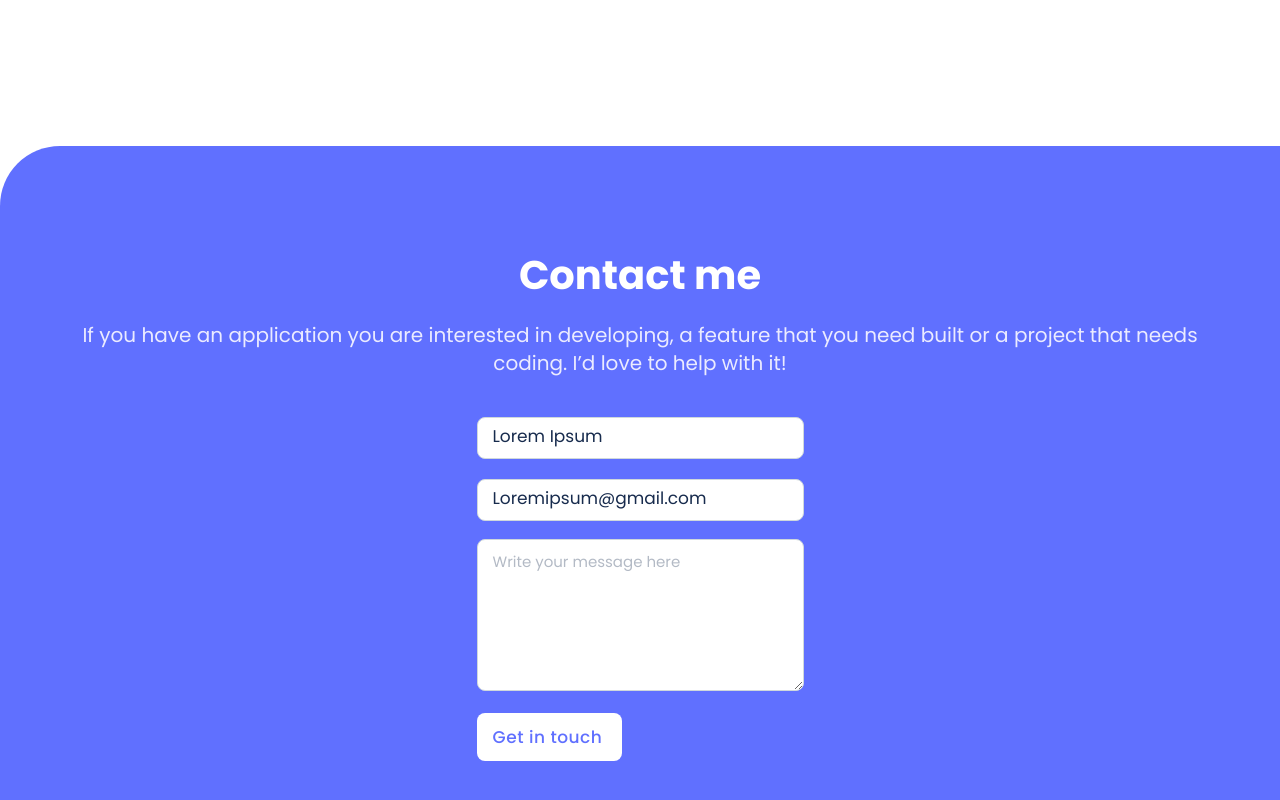
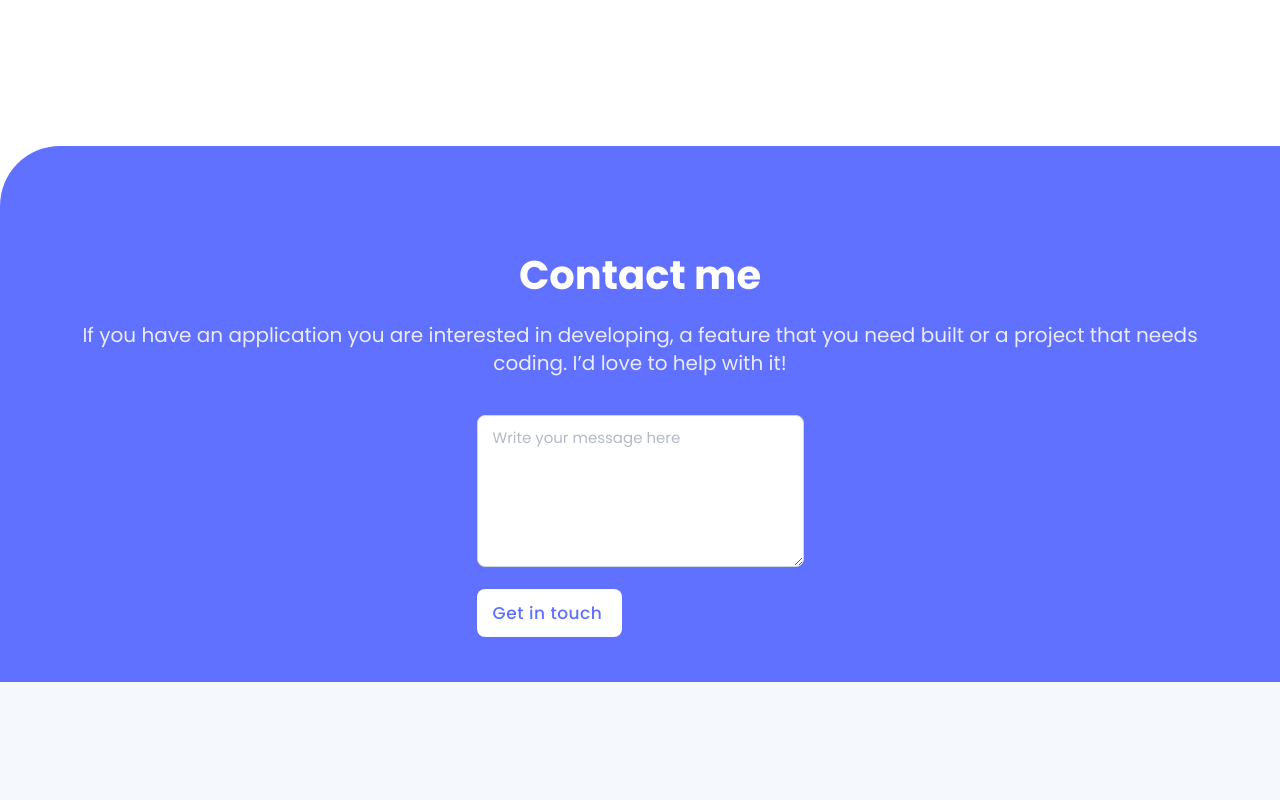
Before and after one commit to mar4444/re-portfolio2, a website: page index.html in a window 1280 px wide. Shown: the part 6675-7475 px from the top of the page. After the commit the page ends 7357 px from the top, so only its background shows below. Drawn offline with Linux system fonts and the light colour scheme.

Commit message:
Updated index.html file

```diff
--- a/index.html
+++ b/index.html
@@ -192,8 +192,7 @@
                     I’d love to help with it!</p>
             </div>
             <form action="https://formspree.io/f/meqwnbbj" method="post" class="form-set">
-                <input class="text-input" type="text" maxlength="30" name="user-name" placeholder="Lorem Ipsum" required />
-                <input class="text-input" type="email" name="user-email" placeholder="Loremipsum@gmail.com" required />
+                <!-- missing -->
                 <textarea class="contact-message" name="user-message" maxlength="500" placeholder="Write your message here" required></textarea>
                 <button type="submit" class="contact-btn">Get in touch</button>
             </form>
```
